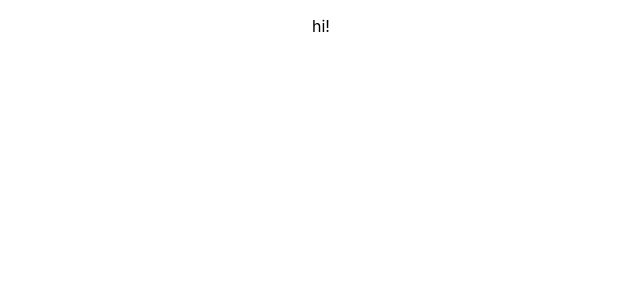
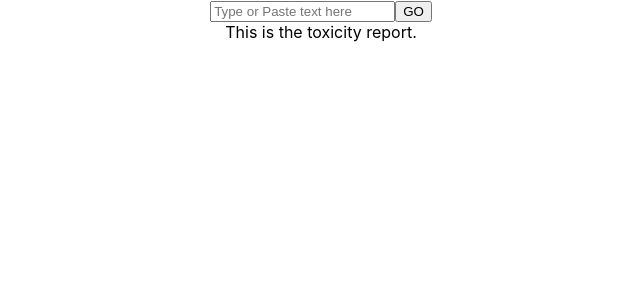
Before and after one commit to LockettPundt/IsThisToxic, a React (Create React App) app: page / in a window 1280 px wide. Shown: the top 300 px of the page, without its empty margins (319-959 px from the left). Built offline with nearby package versions, Linux system fonts and the light colour scheme.

Commit message:
import the toxicity report component but im going to move it to the form component.

```diff
--- a/src/App.js
+++ b/src/App.js
@@ -1,11 +1,14 @@
 /* eslint-disable react/jsx-filename-extension */
 import React from 'react';
 import './App.css';
+import Form from './components/Form';
+import ToxicityReport from './components/ToxicityReport';
 
 function App() {
   return (
     <div className="App">
-      <p>hi!</p>
+      <Form />
+      <ToxicityReport />
     </div>
   );
 }
```
